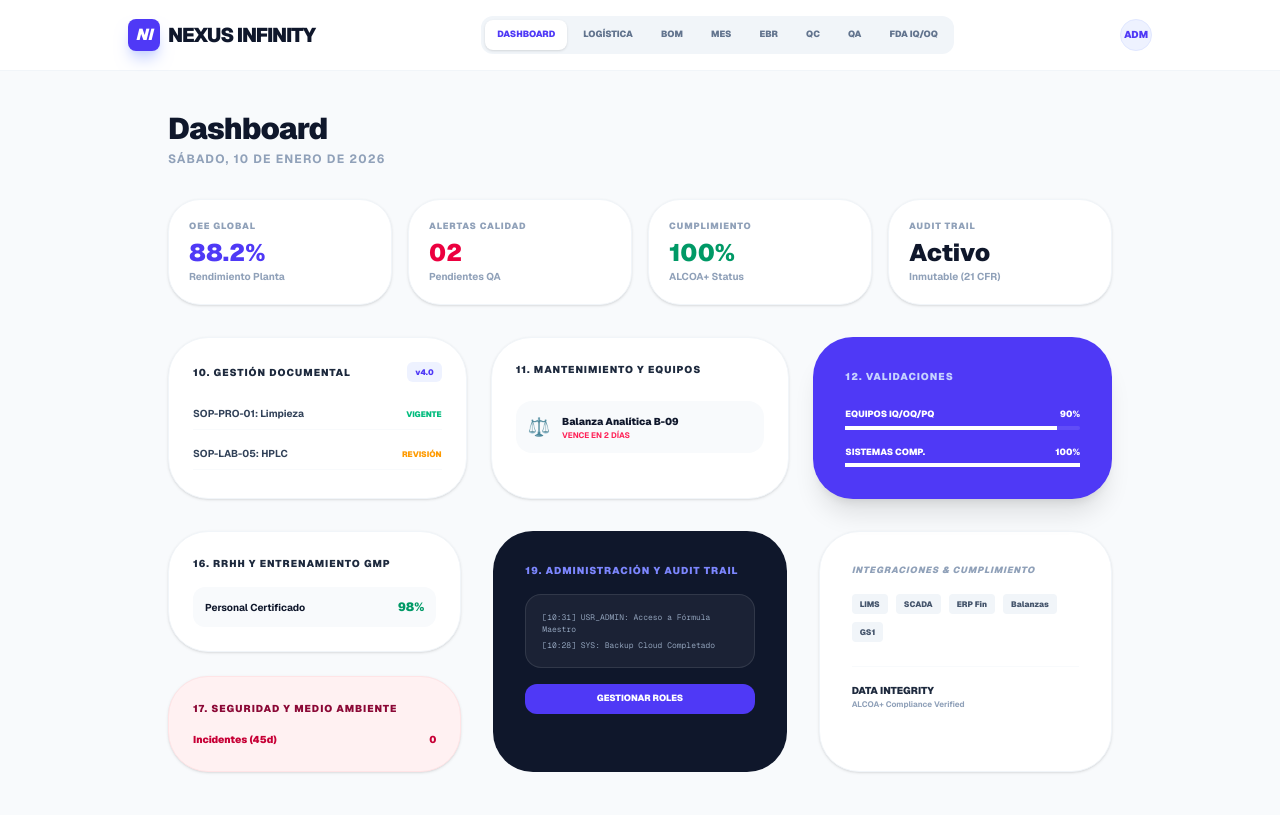
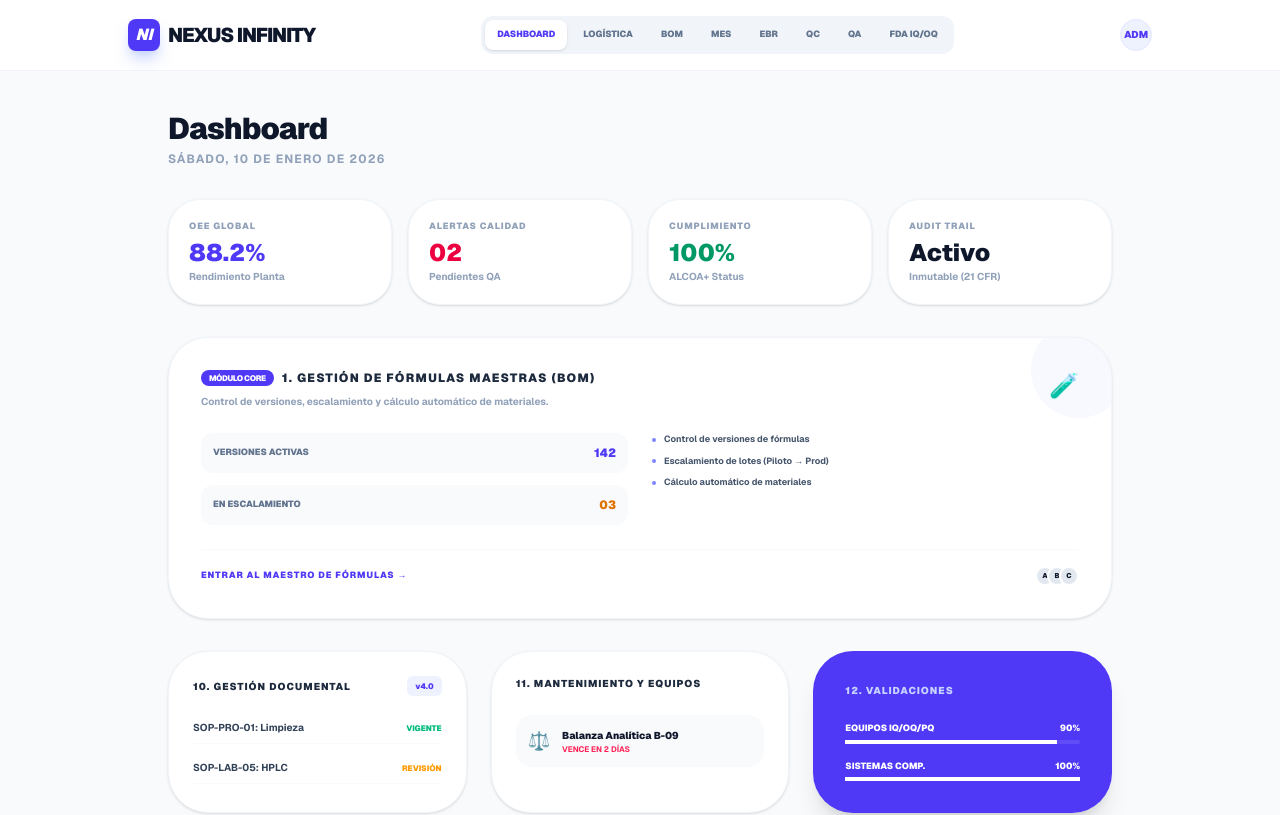
Before and after one commit to adarista012/pharma-smarth-erp, a Next.js app: page / in a window 1280 px wide. Shown: the top 815 px of the page. Built offline with nearby package versions, Linux system fonts and the light colour scheme.

Commit message:
new creen core

```diff
--- a/app/page.tsx
+++ b/app/page.tsx
@@ -4,118 +4,141 @@ import React, { useState } from 'react'
 export default function PharmaERP() {
   const [tab, setTab] = useState('dashboard')
 
-  // --- COMPONENTE: PREDICCIONES IA ---
-  const Predictivo = () => (
-    <div className='animate-in fade-in zoom-in duration-500 space-y-6'>
-      <div className='bg-amber-50 border-2 border-amber-200 p-6 rounded-[2.5rem] flex items-center gap-4'>
-        <span className='text-4xl'>⚠️</span>
-        <div>
-          <h4 className='font-black text-amber-900 uppercase text-xs tracking-widest'>
-            Alerta de Abastecimiento
-          </h4>
-          <p className='text-amber-800 text-sm font-medium'>
-            Se prevé un aumento del 40% en antigripales para la próxima semana
-            debido al frente frío.
-          </p>
-        </div>
-      </div>
-      <div className='grid grid-cols-1 md:grid-cols-2 gap-6'>
-        <div className='bg-white p-8 rounded-[2.5rem] border border-slate-100 shadow-sm'>
-          <h3 className='font-black text-slate-800 mb-6 uppercase text-sm tracking-widest'>
-            Tendencia: Antigripales
-          </h3>
-          <div className='h-40 flex items-end gap-3'>
-            {[30, 35, 40, 45, 80, 95, 100].map((h, i) => (
-              <div key={i} className='flex-1 flex flex-col items-center gap-2'>
-                <div
-                  style={{ height: `${h}%` }}
-                  className={`w-full rounded-t-xl transition-all duration-700 ${
-                    i > 3
-                      ? 'bg-indigo-600 shadow-[0_0_15px_rgba(79,70,229,0.3)]'
-                      : 'bg-slate-200'
-                  }`}
-                ></div>
-                <span className='text-[10px] font-black text-slate-400'>
-                  Día {i + 1}
-                </span>
-              </div>
-            ))}
-          </div>
-          <p className='text-[10px] text-center mt-4 font-bold text-indigo-600 uppercase tracking-tighter italic'>
-            ▲ La IA predice pico de ventas en 72 horas
-          </p>
-        </div>
-        <div className='bg-white p-8 rounded-[2.5rem] border border-slate-100 shadow-sm flex flex-col justify-between'>
-          <div>
-            <h3 className='font-black text-slate-800 mb-4 uppercase text-sm tracking-widest'>
-              Sugerencia de Pedido
-            </h3>
-            <div className='space-y-4'>
-              <div className='flex justify-between items-center border-b border-slate-50 pb-2 text-sm font-bold'>
-                <span>Noxpirín Plus</span>
-                <span className='text-indigo-600'>+50 unidades</span>
-              </div>
-              <div className='flex justify-between items-center border-b border-slate-50 pb-2 text-sm font-bold'>
-                <span>Vitamina C</span>
-                <span className='text-indigo-600'>+30 unidades</span>
-              </div>
-            </div>
-          </div>
-          <button className='w-full bg-slate-900 text-white py-4 rounded-2xl font-black text-xs uppercase tracking-widest hover:bg-indigo-600 transition-colors mt-6'>
-            Aprobar Orden Automática
-          </button>
-        </div>
-      </div>
-    </div>
-  )
-
   const Dashboard = () => (
     <div className='animate-in fade-in zoom-in duration-500 space-y-8'>
-      {/* 18. Business Intelligence (KPIs Globales) */}
+      {/* 18. Business Intelligence (KPIs Globales) - AHORA CLICABLES */}
       <div className='grid grid-cols-1 sm:grid-cols-2 lg:grid-cols-4 gap-4'>
         {[
           {
+            id: 'control_prod',
             label: 'OEE Global',
             val: '88.2%',
             desc: 'Rendimiento Planta',
             color: 'text-indigo-600'
           },
           {
+            id: 'qc',
             label: 'Alertas Calidad',
             val: '02',
             desc: 'Pendientes QA',
             color: 'text-rose-600'
           },
           {
+            id: 'qa',
             label: 'Cumplimiento',
             val: '100%',
             desc: 'ALCOA+ Status',
             color: 'text-emerald-600'
           },
           {
+            id: 'validacionFDA',
             label: 'Audit Trail',
             val: 'Activo',
             desc: 'Inmutable (21 CFR)',
             color: 'text-slate-900'
           }
         ].map((kpi, i) => (
-          <div
+          <button
             key={i}
-            className='bg-white p-5 rounded-[2rem] border border-slate-100 shadow-sm'
+            onClick={() => setTab(kpi.id)}
+            className='bg-white p-5 rounded-[2rem] border border-slate-100 shadow-sm text-left hover:border-indigo-300 transition-all active:scale-95'
           >
             <p className='text-slate-400 text-[9px] font-black uppercase tracking-widest'>
               {kpi.label}
             </p>
             <p className={`text-2xl font-black mt-1 ${kpi.color}`}>{kpi.val}</p>
             <p className='text-[10px] text-slate-400 font-bold'>{kpi.desc}</p>
-          </div>
+          </button>
         ))}
       </div>
-
-      {/* BLOQUE SUPERIOR: 10, 11, 12 (Lo que ya tenías) */}
+      {/* 1. GESTIÓN DE FÓRMULAS MAESTRAS (BOM CORE) */}
+      <div
+        onClick={() => setTab('produccion')}
+        className='lg:col-span-2 bg-white p-8 rounded-[2.5rem] border border-slate-100 shadow-sm cursor-pointer hover:border-indigo-400 transition-all group relative overflow-hidden'
+      >
+        {/* Decoración de fondo para resaltar que es un Módulo Core */}
+        <div className='absolute -right-4 -top-4 w-24 h-24 bg-indigo-50 rounded-full opacity-50 group-hover:scale-110 transition-transform'></div>
+
+        <div className='flex justify-between items-start relative z-10'>
+          <div>
+            <div className='flex items-center gap-2 mb-2'>
+              <span className='bg-indigo-600 text-white text-[8px] font-black px-2 py-0.5 rounded-full uppercase tracking-tighter'>
+                Módulo Core
+              </span>
+              <h4 className='font-black text-slate-800 text-xs uppercase tracking-widest'>
+                1. Gestión de Fórmulas Maestras (BOM)
+              </h4>
+            </div>
+            <p className='text-[10px] text-slate-400 font-bold mb-6'>
+              Control de versiones, escalamiento y cálculo automático de
+              materiales.
+            </p>
+          </div>
+          <span className='text-2xl group-hover:rotate-12 transition-transform'>
+            🧪
+          </span>
+        </div>
+
+        <div className='grid grid-cols-1 md:grid-cols-2 gap-6 relative z-10'>
+          {/* Mini Indicadores de Fórmulas */}
+          <div className='space-y-3'>
+            <div className='flex justify-between items-center bg-slate-50 p-3 rounded-xl'>
+              <span className='text-[9px] font-black text-slate-500 uppercase'>
+                Versiones Activas
+              </span>
+              <span className='text-xs font-black text-indigo-600'>142</span>
+            </div>
+            <div className='flex justify-between items-center bg-slate-50 p-3 rounded-xl'>
+              <span className='text-[9px] font-black text-slate-500 uppercase'>
+                En Escalamiento
+              </span>
+              <span className='text-xs font-black text-amber-600'>03</span>
+            </div>
+          </div>
+
+          {/* Lista de funcionalidades Core (Lo que pidió el cliente) */}
+          <ul className='space-y-2'>
+            {[
+              'Control de versiones de fórmulas',
+              'Escalamiento de lotes (Piloto → Prod)',
+              'Cálculo automático de materiales'
+            ].map((item, i) => (
+              <li
+                key={i}
+                className='flex items-center gap-2 text-[9px] font-bold text-slate-600'
+              >
+                <div className='w-1 h-1 bg-indigo-400 rounded-full'></div>
+                {item}
+              </li>
+            ))}
+          </ul>
+        </div>
+
+        <div className='mt-6 pt-4 border-t border-slate-50 flex justify-between items-center'>
+          <span className='text-[9px] font-black text-indigo-600 uppercase tracking-widest group-hover:translate-x-2 transition-transform inline-block'>
+            Entrar al Maestro de Fórmulas →
+          </span>
+          <div className='flex -space-x-2'>
+            {[1, 2, 3].map((i) => (
+              <div
+                key={i}
+                className='w-5 h-5 rounded-full border-2 border-white bg-slate-200 flex items-center justify-center text-[7px] font-black'
+              >
+                {String.fromCharCode(64 + i)}
+              </div>
+            ))}
+          </div>
+        </div>
+      </div>
+
+      {/* BLOQUE SUPERIOR: 10, 11, 12 */}
       <div className='grid grid-cols-1 lg:grid-cols-3 gap-6'>
-        {/* 10. Gestión Documental (SOPs) */}
-        <div className='bg-white p-6 rounded-[2.5rem] border border-slate-100 shadow-sm'>
+        {/* 10. Gestión Documental (SOPs) -> NAVEGA A QA */}
+
+        <div
+          onClick={() => setTab('qa')}
+          className='bg-white p-6 rounded-[2.5rem] border border-slate-100 shadow-sm cursor-pointer hover:border-indigo-200 transition-all'
+        >
           <div className='flex justify-between items-center mb-6'>
             <h4 className='font-black text-slate-800 text-[10px] uppercase tracking-widest'>
               10. Gestión Documental
@@ -152,8 +175,11 @@ export default function PharmaERP() {
           </div>
         </div>
 
-        {/* 11. Calibración y Mantenimiento */}
-        <div className='bg-white p-6 rounded-[2.5rem] border border-slate-100 shadow-sm'>
+        {/* 11. Calibración y Mantenimiento -> NAVEGA A CONTROL_PROD */}
+        <div
+          onClick={() => setTab('control_prod')}
+          className='bg-white p-6 rounded-[2.5rem] border border-slate-100 shadow-sm cursor-pointer hover:border-indigo-200 transition-all'
+        >
           <h4 className='font-black text-slate-800 text-[10px] uppercase tracking-widest mb-6'>
             11. Mantenimiento y Equipos
           </h4>
@@ -170,8 +196,11 @@ export default function PharmaERP() {
           </div>
         </div>
 
-        {/* 12. Gestión de Validaciones (IQ, OQ, PQ) */}
-        <div className='bg-indigo-600 p-8 rounded-[2.5rem] text-white relative overflow-hidden shadow-xl'>
+        {/* 12. Gestión de Validaciones (IQ, OQ, PQ) -> NAVEGA A VALIDACION FDA */}
+        <div
+          onClick={() => setTab('validacionFDA')}
+          className='bg-indigo-600 p-8 rounded-[2.5rem] text-white relative overflow-hidden shadow-xl cursor-pointer hover:ring-4 ring-indigo-500/30 transition-all'
+        >
           <h4 className='font-black text-indigo-200 text-[10px] uppercase tracking-widest mb-6'>
             12. Validaciones
           </h4>
@@ -223,8 +252,11 @@ export default function PharmaERP() {
           </div>
         </div>
 
-        {/* 19. Administración y Audit Trail */}
-        <div className='bg-slate-900 p-8 rounded-[2.5rem] text-white relative overflow-hidden'>
+        {/* 19. Administración y Audit Trail -> AHORA NAVEGA A VALIDACIONFDA */}
+        <div
+          onClick={() => setTab('validacionFDA')}
+          className='bg-slate-900 p-8 rounded-[2.5rem] text-white relative overflow-hidden cursor-pointer hover:ring-4 ring-slate-800 transition-all'
+        >
           <h4 className='font-black text-indigo-400 text-[10px] uppercase tracking-widest mb-4'>
             19. Administración y Audit Trail
           </h4>
@@ -232,13 +264,16 @@ export default function PharmaERP() {
             <p>[10:31] USR_ADMIN: Acceso a Fórmula Maestro</p>
             <p>[10:28] SYS: Backup Cloud Completado</p>
           </div>
-          <button className='w-full mt-4 py-2 bg-indigo-600 rounded-xl text-[9px] font-black uppercase'>
+          <button className='w-full mt-4 py-2 bg-indigo-600 rounded-xl text-[9px] font-black uppercase hover:bg-indigo-500 transition-colors'>
             Gestionar Roles
           </button>
         </div>
 
-        {/* Consideraciones Críticas e Integraciones */}
-        <div className='bg-white p-8 rounded-[2.5rem] border border-slate-100 shadow-sm'>
+        {/* Consideraciones Críticas e Integraciones -> NAVEGA A CONTABILIDAD/STOCK */}
+        <div
+          onClick={() => setTab('contabilidad')}
+          className='bg-white p-8 rounded-[2.5rem] border border-slate-100 shadow-sm cursor-pointer hover:border-indigo-200 transition-all'
+        >
           <h4 className='font-black text-slate-400 text-[9px] uppercase tracking-widest mb-4 italic'>
             Integraciones & Cumplimiento
           </h4>
@@ -264,7 +299,6 @@ export default function PharmaERP() {
       </div>
     </div>
   )
-
   const ContabilidadYLogistica = () => (
     <div className='animate-in fade-in zoom-in duration-500 space-y-6'>
       {/* --- SECCIÓN LOGÍSTICA (PUNTOS 6, 7, 8, 9) --- */}
```
